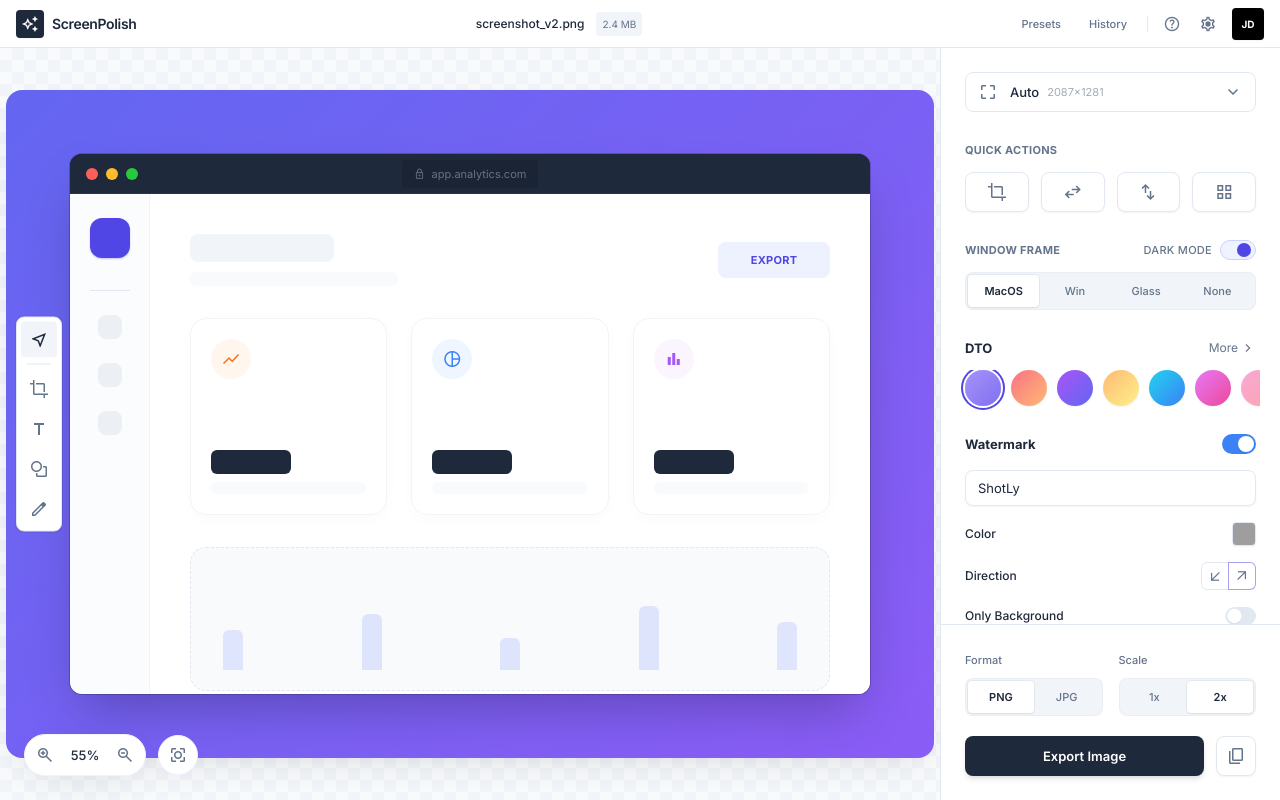
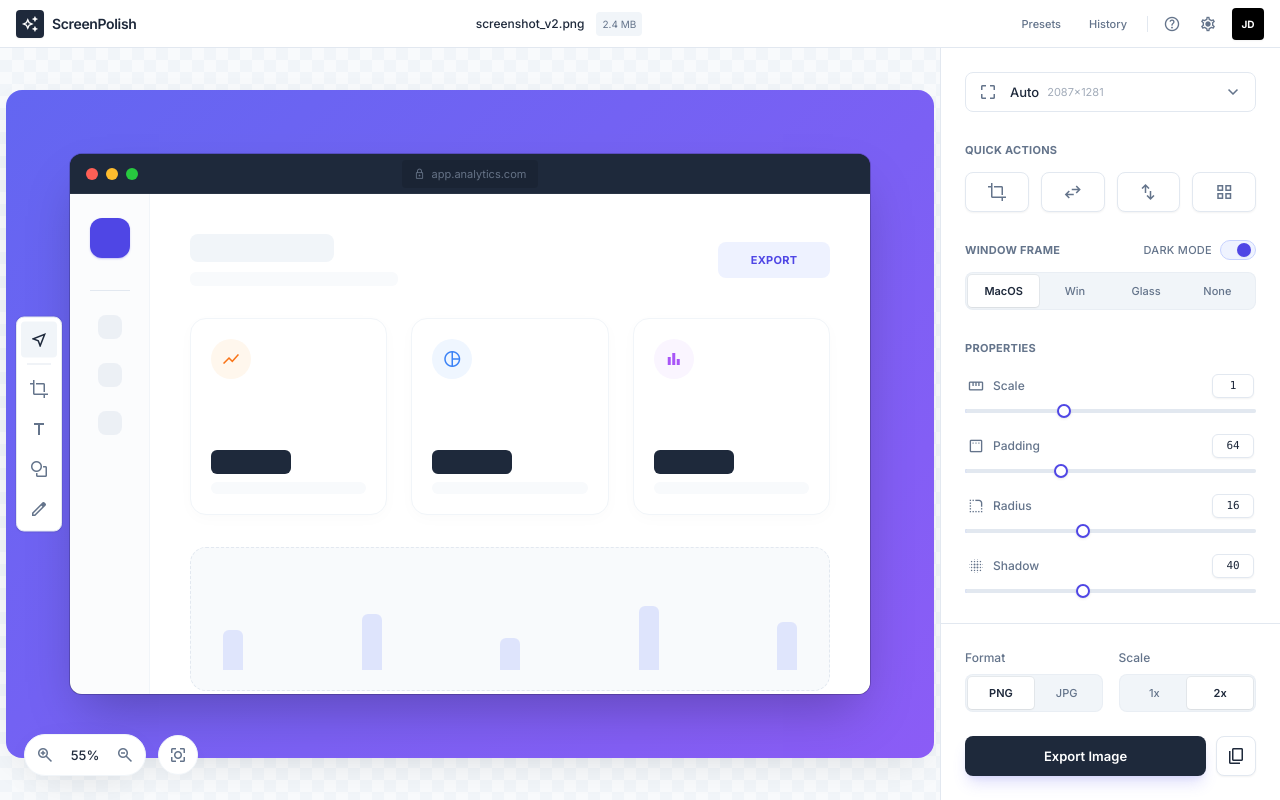
Before and after one commit to duytnb79/screen-polish, a Nuxt app in the folder screen-polish-app/: page / in a window 1280 px wide. Built offline with nearby package versions, Linux system fonts and the light colour scheme; grey boxes are pictures that could not be loaded.

Commit message:
feat: Add a dedicated watermark component, extracting its logic from the background selector and applying minor UI adjustments to sidebar panels.

```diff
--- a/screen-polish-app/components/AppSidebar.vue
+++ b/screen-polish-app/components/AppSidebar.vue
@@ -4,8 +4,9 @@
       <SidebarHeader />
       <SidebarQuickActions />
       <SidebarWindowStyle />
+      <SidebarProperties />
       <SidebarBackgroundSelector />
-      <SidebarProperties />
+      <SidebarWatermark />
     </div>
     <SidebarExportPanel />
   </aside>
--- a/screen-polish-app/components/sidebar/BackgroundSelector.vue
+++ b/screen-polish-app/components/sidebar/BackgroundSelector.vue
@@ -1,23 +1,17 @@
 <script setup lang="ts">
 import { ref } from "vue";
-
-const showWatermark = ref(true);
-const watermarkText = ref("ShotLy");
-const onlyBackground = ref(false);
-const watermarkColor = ref("#000000");
-const activeDirection = ref("br"); // 'tl' | 'br'
 </script>
 
 <template>
-  <div class="space-y-5 mb-6">
+  <div class="space-y-5">
     <!-- Background Header -->
     <div class="space-y-3">
-      <div class="flex items-center justify-between">
-        <h3 class="text-[13px] font-bold text-text-main">DTO</h3>
+      <div class="sidebar-title">
+        <h3>Background</h3>
         <button
-          class="text-[12px] text-text-secondary flex items-center gap-0.5 hover:text-text-main transition-colors"
+          class="text-[12px] text-text-secondary flex items-center gap-0.5 hover:text-text-main transition-colors lowercase font-medium"
         >
-          More
+          more
           <span class="material-symbols-outlined text-[16px]"
             >chevron_right</span
           >
@@ -25,7 +19,9 @@ const activeDirection = ref("br"); // 'tl' | 'br'
       </div>
 
       <!-- Swatches -->
-      <div class="flex gap-2.5 overflow-x-auto pb-2 scrollbar-hide px-1 -mx-1">
+      <div
+        class="flex gap-2.5 overflow-x-auto pb-2 scrollbar-hide px-1 py-1 -mx-1"
+      >
         <button
           class="flex-none size-9 rounded-full ring-2 ring-primary ring-offset-2 bg-gradient-to-br from-[#A594F9] to-[#8070F0] cursor-pointer"
         ></button>
@@ -44,89 +40,6 @@ const activeDirection = ref("br"); // 'tl' | 'br'
         <button
           class="flex-none size-9 rounded-full bg-gradient-to-br from-fuchsia-400 to-pink-500 hover:scale-105 transition-transform cursor-pointer shadow-sm"
         ></button>
-        <button
-          class="flex-none size-9 rounded-full bg-gradient-to-br from-pink-300 to-rose-300 hover:scale-105 transition-transform cursor-pointer shadow-sm"
-        ></button>
-      </div>
-    </div>
-
-    <!-- Watermark Section -->
-    <div class="space-y-4">
-      <div class="flex items-center justify-between">
-        <h3 class="text-[13px] font-bold text-text-main">Watermark</h3>
-        <button
-          class="toggle-switch"
-          :class="{ active: showWatermark }"
-          @click="showWatermark = !showWatermark"
-        >
-          <span class="toggle-thumb"></span>
-        </button>
-      </div>
-
-      <div
-        v-if="showWatermark"
-        class="space-y-4 animate-in fade-in slide-in-from-top-1 duration-200"
-      >
-        <!-- Input -->
-        <input
-          v-model="watermarkText"
-          type="text"
-          class="w-full h-9 rounded-lg border border-border-light px-3 text-[13px] text-text-main placeholder:text-gray-400 focus:outline-none focus:border-primary focus:ring-1 focus:ring-primary/20 transition-all bg-white shadow-sm"
-          placeholder="Enter text..."
-        />
-
-        <!-- Color -->
-        <div class="flex items-center justify-between">
-          <span class="text-[12px] font-medium text-text-main">Color</span>
-          <button
-            class="size-6 rounded border border-border-light bg-[url('https://www.transparenttextures.com/patterns/checkerboard-crosshatch.png')] shadow-sm hover:border-primary transition-colors"
-          ></button>
-        </div>
-
-        <!-- Direction -->
-        <div class="flex items-center justify-between">
-          <span class="text-[12px] font-medium text-text-main">Direction</span>
-          <div class="flex gap-0 -space-x-px">
-            <button
-              class="size-7 flex items-center justify-center border border-border-light bg-white first:rounded-l-md last:rounded-r-md hover:z-10 hover:border-primary/50 text-text-secondary"
-              :class="{
-                'bg-slate-50 text-primary border-primary/50 z-10':
-                  activeDirection === 'tl',
-              }"
-              @click="activeDirection = 'tl'"
-            >
-              <span class="material-symbols-outlined text-[16px] rotate-180"
-                >arrow_outward</span
-              >
-            </button>
-            <button
-              class="size-7 flex items-center justify-center border border-border-light bg-white first:rounded-l-md last:rounded-r-md hover:z-10 hover:border-primary/50 text-text-secondary"
-              :class="{
-                'bg-slate-50 text-primary border-primary/50 z-10':
-                  activeDirection === 'br',
-              }"
-              @click="activeDirection = 'br'"
-            >
-              <span class="material-symbols-outlined text-[16px]"
-                >arrow_outward</span
-              >
-            </button>
-          </div>
-        </div>
-
-        <!-- Only Background -->
-        <div class="flex items-center justify-between">
-          <span class="text-[12px] font-medium text-text-main"
-            >Only Background</span
-          >
-          <button
-            class="toggle-switch scale-90 origin-right"
-            :class="{ active: onlyBackground }"
-            @click="onlyBackground = !onlyBackground"
-          >
-            <span class="toggle-thumb"></span>
-          </button>
-        </div>
       </div>
     </div>
   </div>
--- a/screen-polish-app/components/sidebar/ExportPanel.vue
+++ b/screen-polish-app/components/sidebar/ExportPanel.vue
@@ -1,26 +1,28 @@
 <template>
   <div class="p-6 border-t border-border-light bg-surface-light space-y-4">
     <div class="grid grid-cols-2 gap-4">
-      <div class="space-y-2">
-        <label class="text-[11px] font-medium text-text-secondary"
-          >Format</label
-        >
+      <div class="space-y-1.5">
+        <label class="sidebar-label">Format</label>
         <div class="segmented-group">
           <button class="segmented-btn active">PNG</button>
           <button class="segmented-btn inactive">JPG</button>
         </div>
       </div>
-      <div class="space-y-2">
-        <label class="text-[11px] font-medium text-text-secondary">Scale</label>
+      <div class="space-y-1.5">
+        <label class="sidebar-label">Scale</label>
         <div class="segmented-group">
           <button class="segmented-btn inactive">1x</button>
           <button class="segmented-btn active">2x</button>
         </div>
       </div>
     </div>
-    <div class="flex gap-3 pt-1">
-      <button class="btn-primary flex-1">Export Image</button>
-      <button class="btn-secondary size-10 flex-none bg-white">
+    <div class="flex gap-2.5 pt-2">
+      <button class="btn-primary flex-1 shadow-lg shadow-indigo-500/20">
+        Export Image
+      </button>
+      <button
+        class="btn-secondary size-10 flex-none bg-white text-text-main border-border-light hover:border-primary/50"
+      >
         <span class="material-symbols-outlined text-[20px]">content_copy</span>
       </button>
     </div>
--- a/screen-polish-app/components/sidebar/Properties.vue
+++ b/screen-polish-app/components/sidebar/Properties.vue
@@ -17,7 +17,10 @@ const getGradientStyle = (value: number, min: number, max: number) => {
 </script>
 
 <template>
-  <div class="space-y-4 pt-3 border-t border-border-light">
+  <div class="space-y-4">
+    <div class="sidebar-title">
+      <h3>Properties</h3>
+    </div>
     <!-- Scale -->
     <div class="prop-group">
       <div class="prop-header">
--- /dev/null
+++ b/screen-polish-app/components/sidebar/Watermark.vue
@@ -0,0 +1,90 @@
+<script setup lang="ts">
+import { ref } from "vue";
+
+const showWatermark = ref(true);
+const watermarkText = ref("ShotLy");
+const onlyBackground = ref(false);
+const watermarkColor = ref("#000000");
+const activeDirection = ref("br"); // 'tl' | 'br'
+</script>
+
+<template>
+  <div class="space-y-4 mb-6">
+    <div class="sidebar-title">
+      <h3>Watermark</h3>
+      <button
+        class="toggle-switch"
+        :class="{ active: showWatermark }"
+        @click="showWatermark = !showWatermark"
+      >
+        <span class="toggle-thumb"></span>
+      </button>
+    </div>
+
+    <div
+      v-if="showWatermark"
+      class="space-y-4 animate-in fade-in slide-in-from-top-1 duration-200"
+    >
+      <!-- Input -->
+      <input
+        v-model="watermarkText"
+        type="text"
+        class="w-full h-9 rounded-lg border border-border-light px-3 text-[13px] text-text-main placeholder:text-gray-400 focus:outline-none focus:border-primary focus:ring-1 focus:ring-primary/20 transition-all bg-white shadow-sm"
+        placeholder="Enter text..."
+      />
+
+      <!-- Color -->
+      <div class="flex items-center justify-between">
+        <span class="text-[12px] font-medium text-text-main">Color</span>
+        <button
+          class="size-6 rounded border border-border-light bg-[url('https://www.transparenttextures.com/patterns/checkerboard-crosshatch.png')] shadow-sm hover:border-primary transition-colors"
+        ></button>
+      </div>
+
+      <!-- Direction -->
+      <div class="flex items-center justify-between">
+        <span class="text-[12px] font-medium text-text-main">Direction</span>
+        <div class="flex gap-0 -space-x-px">
+          <button
+            class="size-7 flex items-center justify-center border border-border-light bg-white first:rounded-l-md last:rounded-r-md hover:z-10 hover:border-primary/50 text-text-secondary"
+            :class="{
+              'bg-slate-50 text-primary border-primary/50 z-10':
+                activeDirection === 'tl',
+            }"
+            @click="activeDirection = 'tl'"
+          >
+            <span class="material-symbols-outlined text-[16px] rotate-180"
+              >arrow_outward</span
+            >
+          </button>
+          <button
+            class="size-7 flex items-center justify-center border border-border-light bg-white first:rounded-l-md last:rounded-r-md hover:z-10 hover:border-primary/50 text-text-secondary"
+            :class="{
+              'bg-slate-50 text-primary border-primary/50 z-10':
+                activeDirection === 'br',
+            }"
+            @click="activeDirection = 'br'"
+          >
+            <span class="material-symbols-outlined text-[16px]"
+              >arrow_outward</span
+            >
+          </button>
+        </div>
+      </div>
+
+      <!-- Only Background -->
+      <div class="flex items-center justify-between">
+        <span class="text-[12px] font-medium text-text-main"
+          >Only Background</span
+        >
+        <button
+          class="toggle-switch scale-90 origin-right"
+          :class="{ active: onlyBackground }"
+          @click="onlyBackground = !onlyBackground"
+        >
+          <span class="toggle-thumb"></span>
+        </button>
+      </div>
+    </div>
+  </div>
+</template>
```
